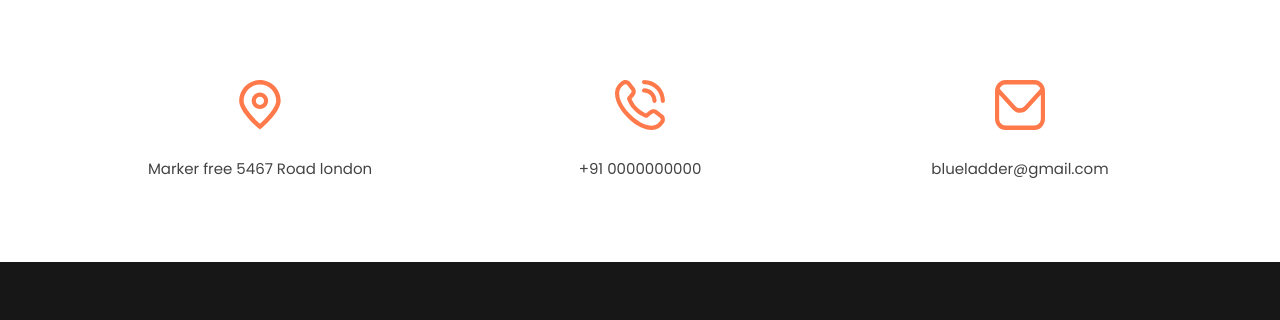
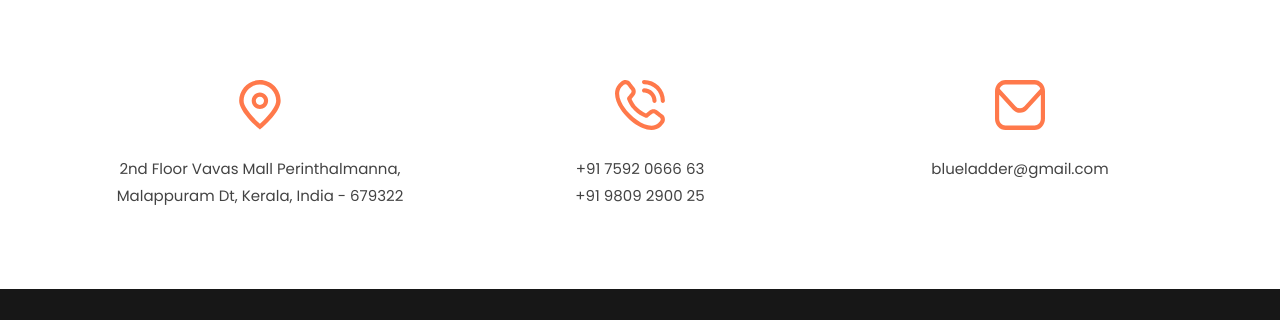
Before and after one commit to Jaseem-v/Blue-Ladder, a website: page index.html in a window 1280 px wide. Shown: the part 5989-6309 px from the top of the page. Drawn offline with nearby package versions, Linux system fonts and the light colour scheme.

Commit message:
contact  updated

```diff
--- a/index.html
+++ b/index.html
@@ -805,14 +805,18 @@
                     <div class="col-lg-4 col-md-4 col-sm-6 col-12">
                         <div class="contact__details-info">
                             <object data="assets/img/location.svg"></object>
-                            <p class="paragraph menu__description contact__details-para">Marker free
-                                5467 Road london</p>
+                            <p class="paragraph menu__description contact__details-para">
+                                2nd Floor Vavas Mall
+                                Perinthalmanna, Malappuram Dt, Kerala,
+                                India - 679322</p>
                         </div>
                     </div>
                     <div class="col-lg-4 col-md-4 col-sm-6 col-12">
                         <div class="contact__details-info">
                             <object data="assets/img/call.svg"></object>
-                            <p class="paragraph menu__description contact__details-para">+91 0000000000</p>
+                            <p class="paragraph menu__description contact__details-para"> +91 7592 0666 63 <br>
+                                +91 9809 2900 25
+                            </p>
                         </div>
                     </div>
                     <div class="col-lg-4 col-md-4 col-sm-6 col-12">
```
